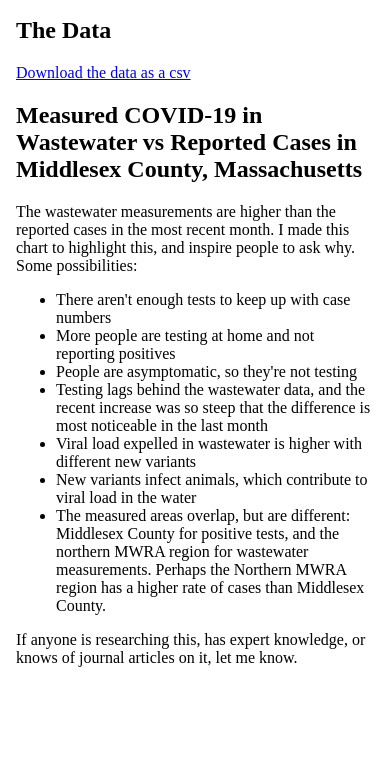
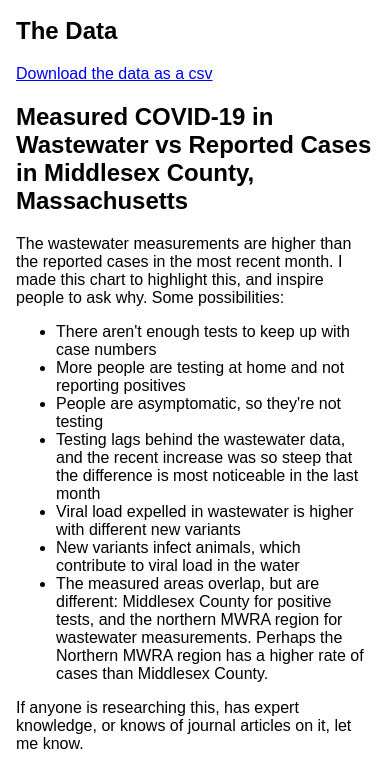
Before and after one commit to cypressf/covid-wastewater, a plain HTML site: page index.html in a window 390 px wide. Shown: the part 261-1020 px from the top of the page. Before the commit the page ends 960 px from the top, so only its background shows below. Drawn offline with Linux system fonts and the light colour scheme; a script that the page names is missing.

Commit message:
Make more mobile-friendly

```diff
--- a/index.html
+++ b/index.html
@@ -2,15 +2,18 @@
 <html>
 
 <head>
+    <meta charset="utf-8">
     <script src="https://cdn.jsdelivr.net/npm/vega@5"></script>
     <script src="https://cdn.jsdelivr.net/npm/vega-lite@5"></script>
     <script src="https://cdn.jsdelivr.net/npm/vega-embed@6"></script>
     <title>Cambridge & Somerville Covid counts</title>
+    <meta viewport="width=device-width, initial-scale=1">
     <style>
         body {
             max-width: 800px;
             margin: 0 auto;
             padding: 1em;
+            font-family: sans-serif;
         }
 
         header {
```
